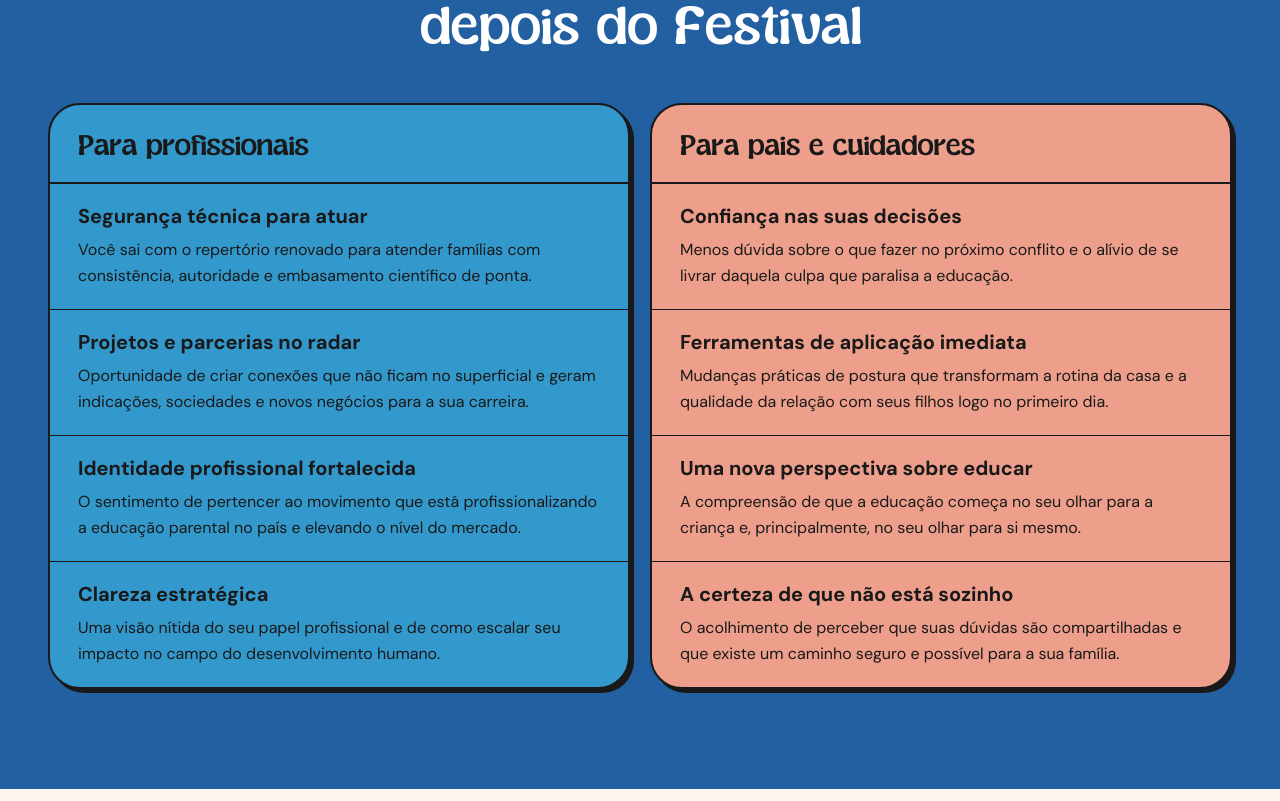
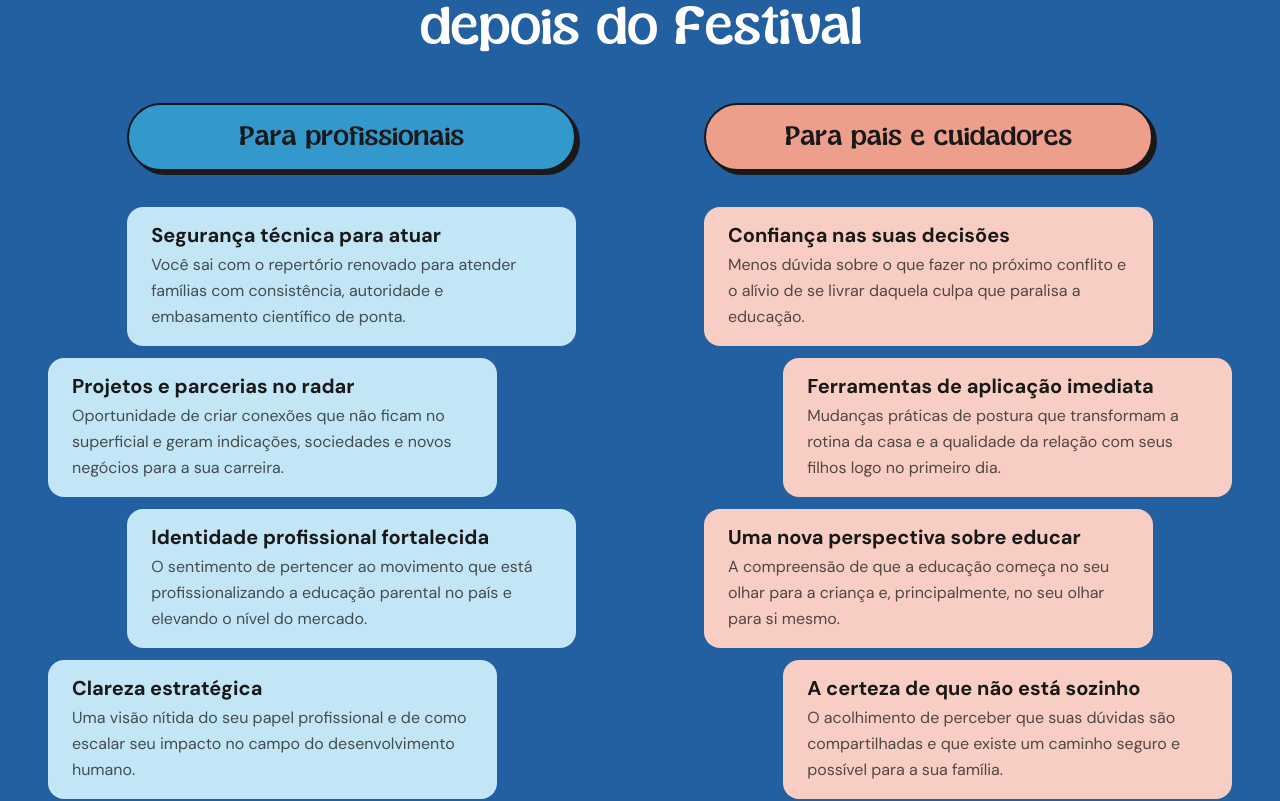
Before and after one commit to oanthonydesign/-LP-Festival-parental, a Next.js app: page / in a window 1280 px wide. Shown: the part 6298-7099 px from the top of the page. Built offline with nearby package versions, Linux system fonts and the light colour scheme.

Commit message:
style: refine Section 13 layout, text diagramation and button highlights

```diff
--- a/src/components/sections/SectionSchedule.tsx
+++ b/src/components/sections/SectionSchedule.tsx
@@ -48,7 +48,7 @@ const scheduleFullData: DayData[] = [
         dayLabel: 'Dia 1',
         weekday: 'quinta-feira',
         access: 'professional',
-        accessLabel: 'Passaporte Embaixador e Educador',
+        accessLabel: 'Exclusivo para profissionais',
         themeColor: '#3399CC',
         credenciamento: [
             { time: '07h00', note: 'exclusivo para embaixadores' },
@@ -120,7 +120,7 @@ const scheduleFullData: DayData[] = [
         dayLabel: 'Dia 2',
         weekday: 'sexta-feira',
         access: 'professional',
-        accessLabel: 'Passaporte Embaixador e Educador',
+        accessLabel: 'Exclusivo para profissionais',
         themeColor: '#3399CC',
         credenciamento: [
             { time: '08h00' },
@@ -188,7 +188,7 @@ const scheduleFullData: DayData[] = [
         dayLabel: 'Dia 3',
         weekday: 'sábado',
         access: 'all',
-        accessLabel: 'Embaixador, Educador e Parental',
+        accessLabel: 'Aberto também para pais e cuidadores',
         themeColor: '#ED9F8C',
         credenciamento: [
             { time: '07h30' },
@@ -271,7 +271,7 @@ const scheduleFullData: DayData[] = [
         dayLabel: 'Dia 4',
         weekday: 'domingo',
         access: 'all',
-        accessLabel: 'Embaixador, Educador e Parental',
+        accessLabel: 'Aberto também para pais e cuidadores',
         themeColor: '#ED9F8C',
         credenciamento: [
             { time: '07h30' },
--- a/src/components/sections/SectionSpecialGuests.tsx
+++ b/src/components/sections/SectionSpecialGuests.tsx
@@ -4,7 +4,30 @@ import React from 'react';
 
 export default function SectionSpecialGuests() {
     return (
-        <section className="bg-[#fff6ef] w-full flex flex-col items-center pb-[80px] lg:pb-[120px] pt-[72px] relative isolate z-20 scroll-mt-24" id="convidados-especiais">
+        <section className="bg-[#fff6ef] w-full flex flex-col items-center pb-[80px] lg:pb-[120px] pt-[72px] relative overflow-hidden isolate z-20 scroll-mt-24" id="convidados-especiais">
+            {/* --- Background Graphics --- */}
+            {/* Grafismo Onda 1 - Desktop Top Right */}
+            <div className="hidden lg:flex absolute lg:top-[-150px] lg:w-[1800px] lg:h-[1800px] items-center justify-center pointer-events-none z-0"
+                style={{ left: '56vw' }}>
+                <div className="relative w-full h-full lg:w-[1600px] lg:h-[1600px]">
+                    <img
+                        src="/images/grafismo_onda2.1.svg"
+                        alt=""
+                        className="w-full h-full object-contain -scale-x-100"
+                    />
+                </div>
+            </div>
+
+            {/* Grafismo Onda 2 - Desktop Top Left */}
+            <div className="hidden lg:block absolute lg:top-[-120px] lg:w-[1605px] lg:h-[1605px] pointer-events-none z-0"
+                style={{ right: '70vw' }}>
+                <img
+                    src="/images/grafismo_onda1.1.svg"
+                    alt=""
+                    className="w-full h-full object-contain -scale-x-195"
+                />
+            </div>
+
             <div className="layout-container flex flex-col gap-[64px] items-center relative px-4 md:px-0 w-full max-w-[1240px]">
 
                 {/* Header Section */}
--- a/src/components/sections/SectionTakeaways.tsx
+++ b/src/components/sections/SectionTakeaways.tsx
@@ -2,10 +2,8 @@ const GROUPS = [
   {
     id: "profissionais",
     label: "Para profissionais",
-    bgColor: "bg-[#3399CC]",
-    textColor: "text-[#191919]",
-    dividerColor: "border-[#191919]",
-    descColor: "text-[#191919]",
+    pillColor: "bg-[#3399CC]",
+    cardColor: "bg-[#C2E6F5]",
     items: [
       {
         title: "Segurança técnica para atuar",
@@ -32,10 +30,8 @@ const GROUPS = [
   {
     id: "pais",
     label: "Para pais e cuidadores",
-    bgColor: "bg-[#ED9F8C]",
-    textColor: "text-[#191919]",
-    dividerColor: "border-[#191919]",
-    descColor: "text-[#191919]",
+    pillColor: "bg-[#ED9F8C]",
+    cardColor: "bg-[#F8CEC4]",
     items: [
       {
         title: "Confiança nas suas decisões",
@@ -61,7 +57,14 @@ const GROUPS = [
   },
 ] as const;
 
+const PILL_CLASS = "rounded-full px-8 py-4 border-2 border-[#191919] shadow-[4px_4px_0px_0px_#191919] flex items-center justify-center";
+const PILL_TEXT = "font-sugar-peachy text-[26px] md:text-[32px] tracking-[-0.5px] leading-[1] text-[#191919] text-center";
+const CARD_TEXT_TITLE = "font-dm-sans font-bold text-[20px] leading-tight text-[#191919]";
+const CARD_TEXT_DESC = "font-dm-sans text-[16px] leading-relaxed text-[#191919] opacity-75 mt-1";
+
 export default function SectionTakeaways() {
+  const [prof, pais] = GROUPS;
+
   return (
     <section className="bg-[#2260a1] w-full flex flex-col items-center pt-[40px] pb-[100px] px-4 lg:px-12 overflow-hidden">
       <div className="max-w-[1280px] w-full flex flex-col items-center gap-12">
@@ -76,33 +79,18 @@ export default function SectionTakeaways() {
           </h2>
         </div>
 
-        {/* Two Panels */}
-        <div className="w-full grid grid-cols-1 lg:grid-cols-2 gap-5 items-start">
+        {/* MOBILE: duas colunas empilhadas */}
+        <div className="w-full flex flex-col gap-8 lg:hidden">
           {GROUPS.map((group) => (
-            <div
-              key={group.id}
-              className={`${group.bgColor} border-2 border-[#191919] border-solid rounded-[32px] shadow-[4px_4px_0px_0px_#191919] overflow-hidden`}
-            >
-              {/* Panel Header */}
-              <div className={`px-7 pt-7 pb-5 border-b-2 border-[#191919]`}>
-                <h3 className={`font-sugar-peachy text-[28px] md:text-[34px] tracking-[-1px] leading-[0.85] ${group.textColor}`}>
-                  {group.label}
-                </h3>
+            <div key={group.id} className="flex flex-col gap-3">
+              <div className={`${group.pillColor} ${PILL_CLASS}`}>
+                <h3 className={PILL_TEXT}>{group.label}</h3>
               </div>
-
-              {/* Items */}
-              <div className="flex flex-col">
+              <div className="flex flex-col gap-3 mt-1">
                 {group.items.map((item, idx) => (
-                  <div
-                    key={idx}
-                    className={`flex flex-col gap-2 px-7 py-5 ${idx < group.items.length - 1 ? `border-b border-solid ${group.dividerColor}` : ""}`}
-                  >
-                    <h4 className={`font-dm-sans font-bold text-[18px] md:text-[20px] leading-tight ${group.textColor}`}>
-                      {item.title}
-                    </h4>
-                    <p className={`font-dm-sans text-[15px] md:text-[16px] leading-relaxed ${group.descColor}`}>
-                      {item.description}
-                    </p>
+                  <div key={idx} className={`${group.cardColor} rounded-2xl px-6 py-4`}>
+                    <h4 className={CARD_TEXT_TITLE}>{item.title}</h4>
+                    <p className={CARD_TEXT_DESC}>{item.description}</p>
                   </div>
                 ))}
               </div>
@@ -110,6 +98,49 @@ export default function SectionTakeaways() {
           ))}
         </div>
 
+        {/*
+          DESKTOP: grid flat com 2 colunas — pills e cards intercalados por linha.
+          O CSS grid iguala a altura de todos os itens da mesma linha automaticamente.
+          - Azul (prof): começa à direita (idx par = justify-end, ímpar = justify-start)
+          - Salmão (pais): começa à esquerda (idx par = justify-start, ímpar = justify-end)
+        */}
+        <div className="hidden lg:grid lg:grid-cols-2 lg:gap-x-32 lg:gap-y-3 items-stretch w-full">
+
+          {/* Linha de pills — prof à direita, pais à esquerda (mesma direção do 1º card) */}
+          <div className="flex justify-end">
+            <div className={`${prof.pillColor} ${PILL_CLASS} w-[85%]`}>
+              <h3 className={PILL_TEXT}>{prof.label}</h3>
+            </div>
+          </div>
+          <div className="flex justify-start">
+            <div className={`${pais.pillColor} ${PILL_CLASS} w-[85%]`}>
+              <h3 className={PILL_TEXT}>{pais.label}</h3>
+            </div>
+          </div>
+
+          {/* Linhas de cards — flatMap garante que cada par fique na mesma linha do grid */}
+          {([0, 1, 2, 3] as const).flatMap((idx) => [
+            <div
+              key={`prof-${idx}`}
+              className={`flex ${idx % 2 === 0 ? "justify-end" : "justify-start"} ${idx === 0 ? "mt-6" : ""}`}
+            >
+              <div className={`${prof.cardColor} rounded-2xl px-6 py-4 w-[85%] flex flex-col`}>
+                <h4 className={CARD_TEXT_TITLE}>{prof.items[idx].title}</h4>
+                <p className={CARD_TEXT_DESC}>{prof.items[idx].description}</p>
+              </div>
+            </div>,
+            <div
+              key={`pais-${idx}`}
+              className={`flex ${idx % 2 === 0 ? "justify-start" : "justify-end"} ${idx === 0 ? "mt-6" : ""}`}
+            >
+              <div className={`${pais.cardColor} rounded-2xl px-6 py-4 w-[85%] flex flex-col`}>
+                <h4 className={CARD_TEXT_TITLE}>{pais.items[idx].title}</h4>
+                <p className={CARD_TEXT_DESC}>{pais.items[idx].description}</p>
+              </div>
+            </div>,
+          ])}
+        </div>
+
       </div>
     </section>
   );
```
Also changed, not shown: src/components/sections/Section13.tsx (+35 -19 lines), public/images/grafismo_onda1.1.svg (added), public/images/grafismo_onda2.1.svg (added).
